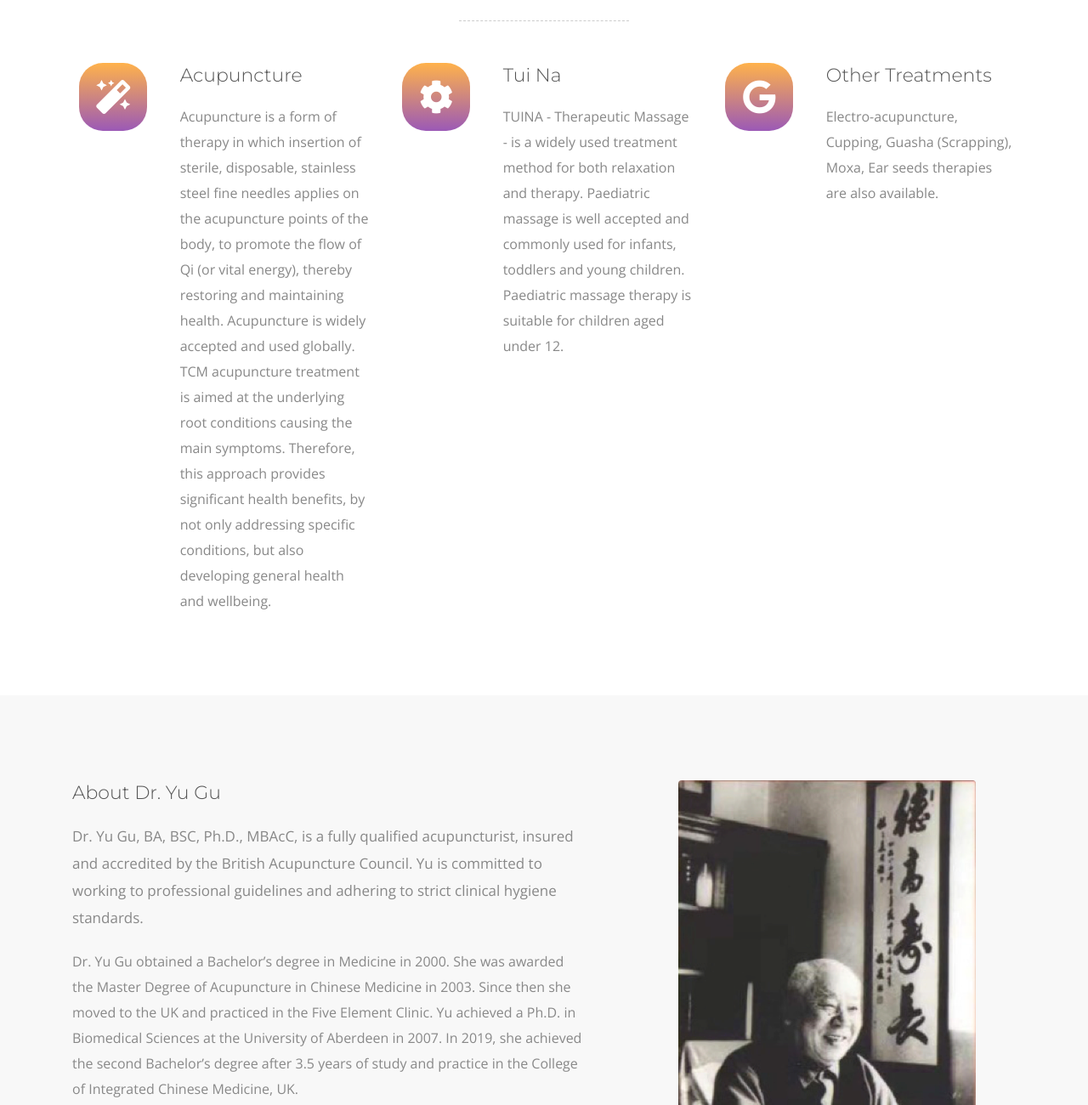
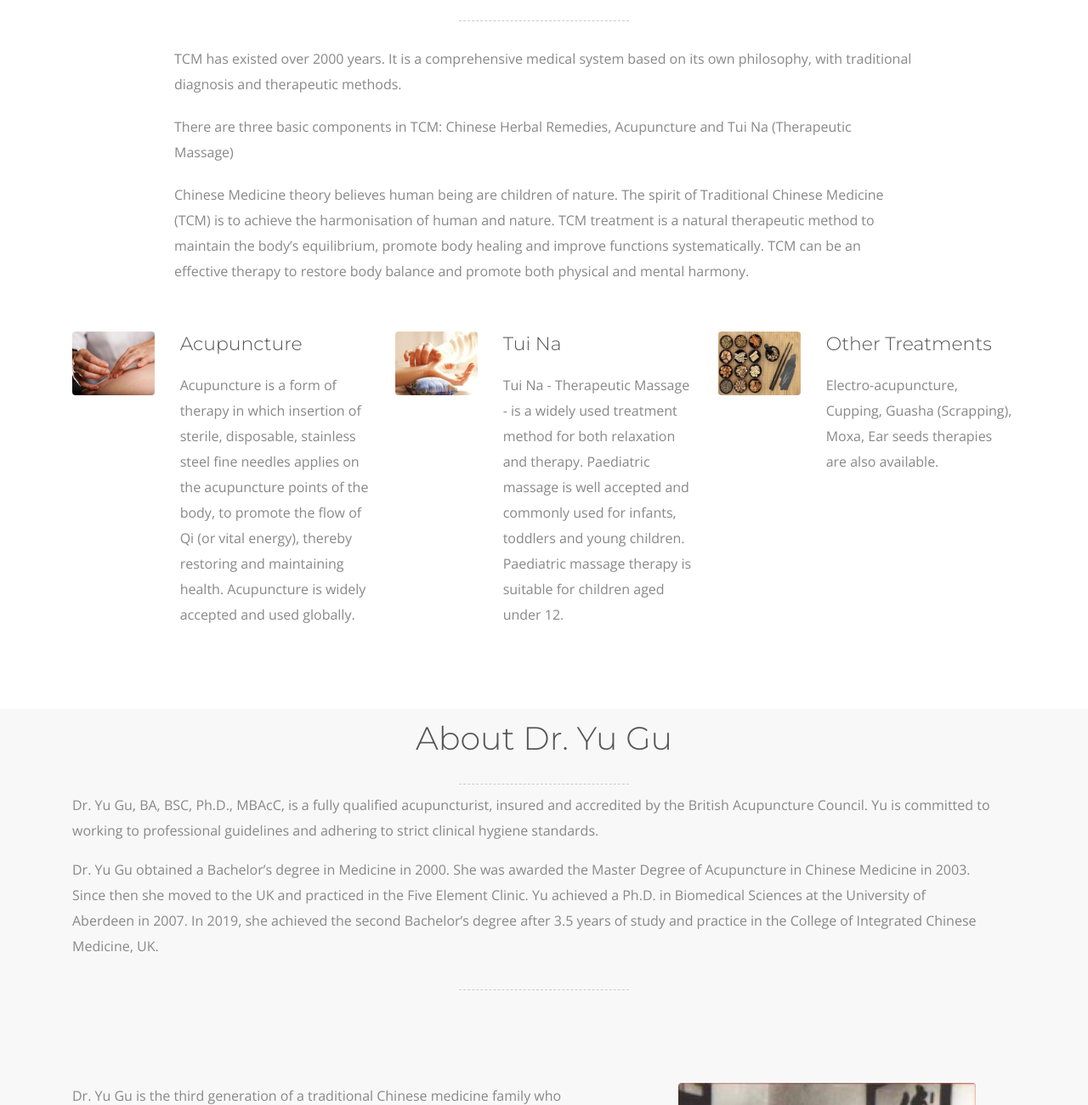
Before and after one commit to pz325/guyu, a plain HTML site: page bootstrap4_website/index.html in a window 1280 px wide. Shown: the part 940-2240 px from the top of the page at 85% size. Drawn offline with nearby package versions, Linux system fonts and the light colour scheme.

Commit message:
Service and About

```diff
--- a/bootstrap4_website/index.html
+++ b/bootstrap4_website/index.html
@@ -95,46 +95,60 @@
 	                <div class="col services section-description wow fadeIn">
 	                    <h2>Traditional Chinese Medicine (TCM)</h2>
                         <div class="divider-1 wow fadeInUp"><span></span></div>
+                        <p class="about-us-box-text">
+                            TCM has existed over 2000 years. It is a comprehensive medical system based on its own philosophy, with traditional diagnosis and therapeutic methods.
+                        </p>
+                        <p class="about-us-box-text">
+                            There are three basic components in TCM: Chinese Herbal Remedies, Acupuncture and Tui Na (Therapeutic Massage)
+                        </p>
+                        <p class="about-us-box-text">
+                            Chinese Medicine theory believes human being are children of nature. The spirit of Traditional Chinese Medicine (TCM) is to achieve the harmonisation of human and nature. TCM treatment is a natural therapeutic method to maintain the body’s equilibrium, promote body healing and improve functions systematically. TCM can be an effective therapy to restore body balance and promote both physical and mental harmony.
+                        </p>
 	                </div>
 	            </div>
 	            <div class="row">
                 	<div class="col-md-4 services-box wow fadeInUp">
                 		<div class="row">
                             <div class="col-md-4">
-			                	<div class="services-box-icon">
-			                		<i class="fas fa-magic"></i>
+                                <div class="portfolio-box-image">
+                                    <img src="assets/img/treat/zhenjiu1.png" alt="">
                                 </div>
                             </div>
 	                		<div class="col-md-8">
 	                    		<h3>Acupuncture</h3>
-	                    		<p>Acupuncture is a form of therapy in which insertion of sterile, disposable, stainless steel fine needles applies on the acupuncture points of the body, to promote the flow of Qi (or vital energy), thereby restoring and maintaining health. Acupuncture is widely accepted and used globally.
-                                        TCM acupuncture treatment is aimed at the underlying root conditions causing the main symptoms. Therefore, this approach provides significant health benefits, by not only addressing specific conditions, but also developing general health and wellbeing.</p>
+	                    		<p>
+                                    Acupuncture is a form of therapy in which insertion of sterile, disposable, stainless steel fine needles applies on the acupuncture points of the body, to promote the flow of Qi (or vital energy), thereby restoring and maintaining health. Acupuncture is widely accepted and used globally.
+                                </p>
 	                    	</div>
 	                    </div>
                     </div>
                     <div class="col-md-4 services-box wow fadeInDown">
 	                	<div class="row">
                 			<div class="col-md-4">
-			                	<div class="services-box-icon">
-			                		<i class="fas fa-cog"></i>
+                                <div class="portfolio-box-image">
+                                    <img src="assets/img/treat/haomai1.png" alt="">
                                 </div>
 		                	</div>
 	                		<div class="col-md-8">
 	                    		<h3>Tui Na</h3>
-	                    		<p>TUINA - Therapeutic Massage -  is a widely used treatment method for both relaxation and therapy. Paediatric massage is well accepted and commonly used for infants, toddlers and young children. Paediatric massage therapy is suitable for children aged under 12.</p>
+	                    		<p>
+                                    Tui Na - Therapeutic Massage -  is a widely used treatment method for both relaxation and therapy. Paediatric massage is well accepted and commonly used for infants, toddlers and young children. Paediatric massage therapy is suitable for children aged under 12.
+                                </p>
 	                    	</div>
 	                    </div>
                     </div>
                     <div class="col-md-4 services-box wow fadeInUp">
 	                	<div class="row">
                             <div class="col-md-4">
-			                	<div class="services-box-icon">
-			                		<i class="fab fa-google"></i>
+                                <div class="portfolio-box-image">
+                                    <img src="assets/img/treat/caoyao1.png" alt="" >
                                 </div>
                             </div>
 	                		<div class="col-md-8">
 	                    		<h3>Other Treatments</h3>
-	                    		<p>Electro-acupuncture, Cupping, Guasha (Scrapping), Moxa, Ear seeds therapies are also available.</p>
+	                    		<p>
+                                    Electro-acupuncture, Cupping, Guasha (Scrapping), Moxa, Ear seeds therapies are also available.
+                                </p>
 	                    	</div>
 	                    </div>
                     </div>
@@ -146,15 +160,22 @@
         <div class="about-us-container section-container section-container-gray-bg">
 	        <div class="container">
                 <div class="row">
+                    <div class="col wow fadeIn">
+                        <h2>About Dr. Yu Gu</h2>
+                        <div class="divider-1 wow fadeInUp"><span></span></div>
+                        <p class="about-us-box-text">
+                            Dr. Yu Gu, BA, BSC, Ph.D., MBAcC, is a fully qualified acupuncturist, insured and accredited by the British Acupuncture Council. Yu is committed to working to professional guidelines and adhering to strict clinical hygiene standards.
+                        </p>
+                        <p class="about-us-box-text">
+                            Dr. Yu Gu obtained a Bachelor’s degree in Medicine in 2000. She was awarded the Master Degree of Acupuncture in Chinese Medicine in 2003. Since then she moved to the UK and practiced in the Five Element Clinic. Yu achieved a Ph.D. in Biomedical Sciences at the University of Aberdeen in 2007. In 2019, she achieved the second Bachelor’s degree after 3.5 years of study and practice in the College of Integrated Chinese Medicine, UK.
+                        </p>
+                        <div class="divider-1 wow fadeInUp"><span></span></div>
+                    </div>
+                </div>
+
+	            <div class="row">
 	            	<div class="col-12 col-lg-7 about-us-box wow fadeInLeft">
 	                    <div class="about-us-box-text">
-	                    	<h3>About Dr. Yu Gu</h3>
-	                    	<p class="medium-paragraph">
-                                Dr. Yu Gu, BA, BSC, Ph.D., MBAcC, is a fully qualified acupuncturist, insured and accredited by the British Acupuncture Council. Yu is committed to working to professional guidelines and adhering to strict clinical hygiene standards.
-	                    	</p>
-	                    	<p>
-                                Dr. Yu Gu obtained a Bachelor’s degree in Medicine in 2000. She was awarded the Master Degree of Acupuncture in Chinese Medicine in 2003. Since then she moved to the UK and practiced in the Five Element Clinic. Yu achieved a Ph.D. in Biomedical Sciences at the University of Aberdeen in 2007. In 2019, she achieved the second Bachelor’s degree after 3.5 years of study and practice in the College of Integrated Chinese Medicine, UK.
-	                    	</p>
                             <p>
                                 Dr. Yu Gu is the third generation of a traditional Chinese medicine family who practices TCM for more than a century. Grandfather (1904-2003) – Dr. Mingsan Gu was a nationally reputable Chinese medicine herbalist who practiced until 95 years old. He was officially awarded as one of the top 10 Distinguished TCM Doctors (十大名医) by the Chinese Ministry of Health in 1991. His expertise was to treat a wide variety of difficult conditions including cancer, gynaecology, internal diseases, etc.
                             </p>
```
Also changed, not shown: bootstrap4_website/assets/img/treat/caoyao1.png (renamed from raw/caoyao1.png), bootstrap4_website/assets/img/treat/haomai1.png (renamed from raw/haomai1.png), bootstrap4_website/assets/img/treat/zhenjiu1.png (renamed from raw/zhenjiu1.png), raw/needle.jpg (added), raw/tuina.jpeg (added). Lines whose indentation alone changed are shown as unchanged.
